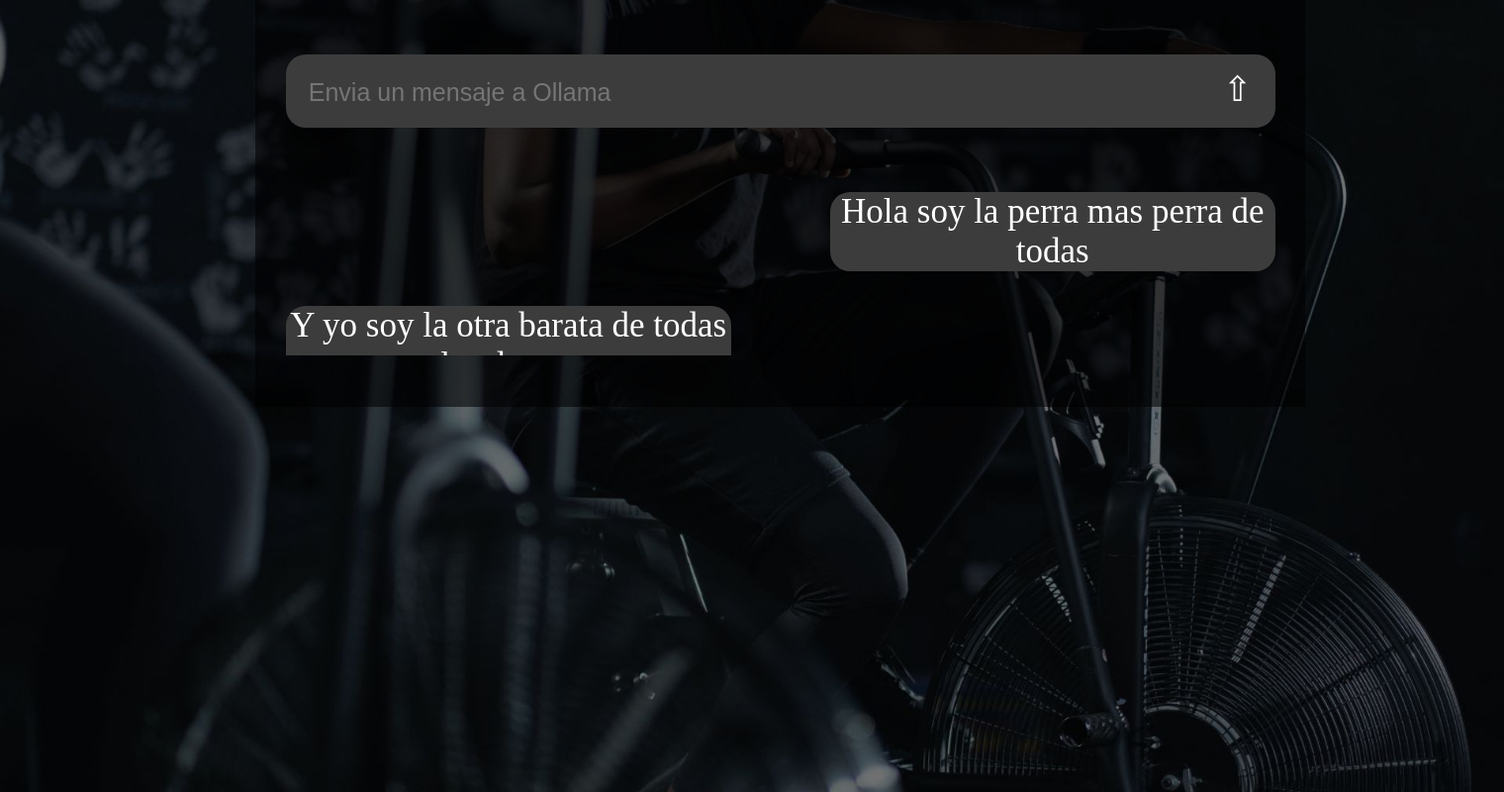
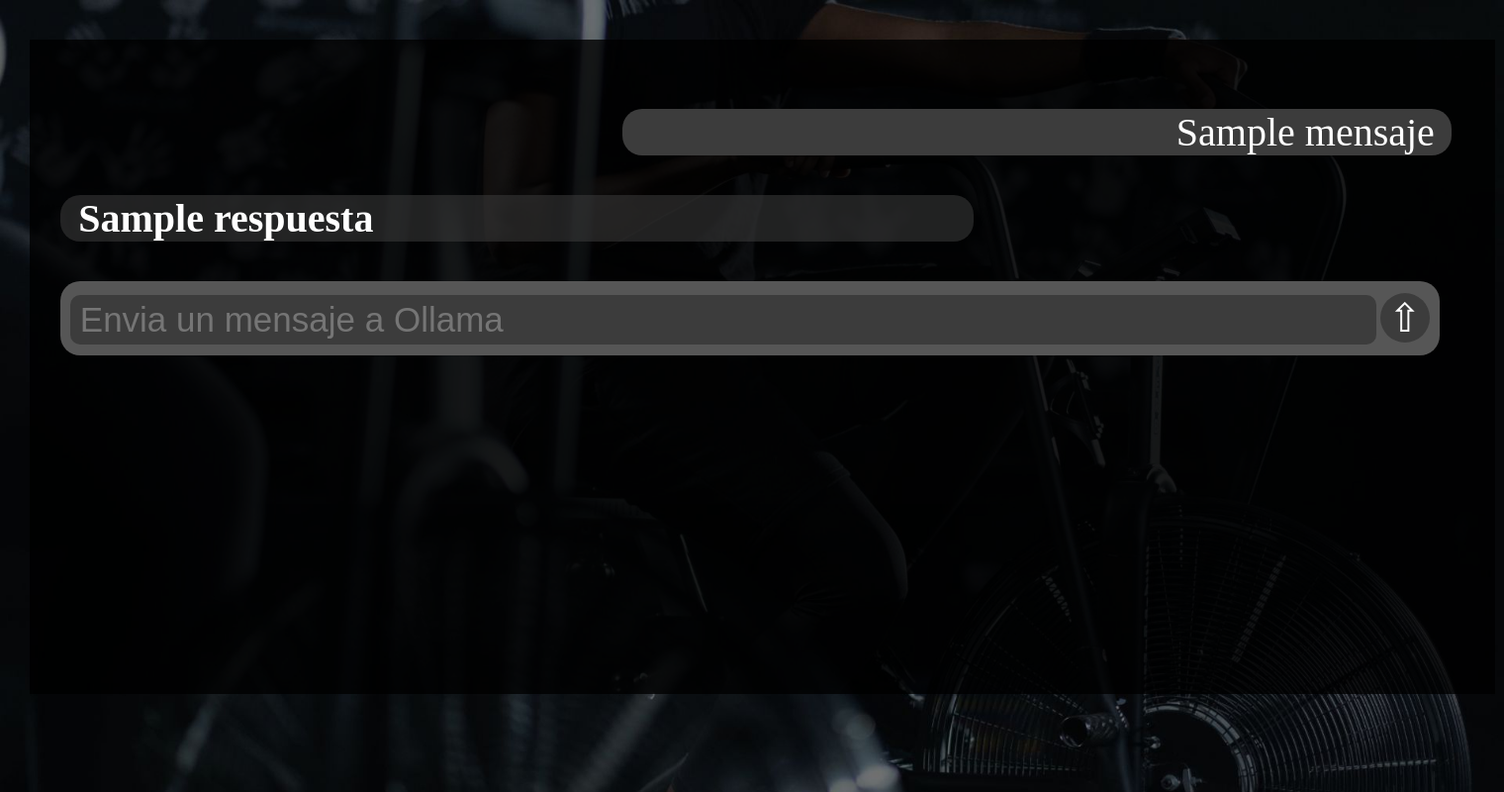
Before and after one commit to David2421b/ProjectGym, a Python web app: template gym/view/Flaskpruebas/templates/Chat.html in a window 1520 px wide. Shown: the whole page at 99% size. Run offline with Jinja, Linux system fonts and the light colour scheme; the template is opened without the code that fills it: most values are stand-ins (such as "Sample title", 1, 10 or a date in 2020).

Commit message:
Refactor chat layout and styles in Chat.html and menu.html

```diff
--- a/gym/view/Flaskpruebas/app.py
+++ b/gym/view/Flaskpruebas/app.py
@@ -79,7 +79,7 @@ class Routelogic:
         if request.method == 'POST':
             mensaje = request.form['message']
             respuesta = Chat_Ollama.chat(mensaje)
-            return render_template('menu.html', mensaje = mensaje, respuesta = respuesta)
+            return render_template('Chat.html', mensaje = mensaje, respuesta = respuesta)
 
 
 
--- a/gym/view/Flaskpruebas/templates/Chat.html
+++ b/gym/view/Flaskpruebas/templates/Chat.html
@@ -15,31 +15,31 @@
 
         .ContainerChat{
             position: absolute;
-            width: 1000px;
-            height: 350px;
-            background-color: rgba(0, 0, 0, 0.558);
-            justify-content: center;
-            align-items: center;
-            left: 17%;
+            top: 5%;
+            width: 1420px;
+            height: 600px;
+            left: 2%;
+            background-color: rgba(0, 0, 0, 0.782);
             padding: 2%;
         }
 
         .Chat{
+            position: fixed;
+            height: 55px;
             padding: 10px;
-            margin-top: 25px;
             display: flex;
             justify-content: center;
             align-items: center;
-            background-color: rgb(60, 60, 60);
+            background-color: rgb(86, 86, 86);
             border-radius: 20px;
-            margin-bottom: 3%;
+            margin-top: 0%;
         }
 
         .Chat input{
             color: white;
             background-color: rgb(60, 60, 60);
-            font-size: 25px;
-            width: 900px;
+            font-size: 35px;
+            width: 1300px;
             height: 30px;
             border-radius: 10px;
             border: none;
@@ -47,7 +47,7 @@
         }
 
         .Chat button{
-            font-size: 35px;
+            font-size: 40px;
             width: 50px;
             height: 50px;
             border-radius: 50%;
@@ -59,36 +59,40 @@
 
         .MesaggeContainer{
             overflow-y: auto;
-            max-height: 200px;
+            max-height: 520px;
         }
 
         #ContP1{
             background-color: rgb(60, 60, 60);
             height: auto;
             border-radius: 20px;
-            margin: 2% 0 2% 55%;
+            margin: 2% 1% 2% 40%;
         }
 
         #p1{
+            margin: 0 2% 0 0;
             color: white;
             right: 0;
-            text-align: center;
-            font-size: 35px;
+            text-align: right;
+            font-size: 40px;
         }
 
         #ContP2{
-            background-color: rgb(60, 60, 60);
+            background-color: rgba(60, 60, 60, 0.559);
             height: auto;
             border-radius: 20px;
-            margin: 2% 55% 2% 0;
+            margin: 2% 35% 2% 0;
         }
 
         #p2{
+            margin: 0 0 0 2%;
             color: white;
             left: 0;
-            text-align: center;
-            font-size: 35px;
+            text-align: left;
+            font-size: 40px;
+            font-weight: bold;
         }
+    </style>
     </style>
 </head>
 
@@ -96,26 +100,25 @@
 <body>
 
     <div class="ContainerChat">
-
-        <div class="Chat">
-            <form method = "POST" action="/chat">
-                <input type="text" name="message" placeholder="Envia un mensaje a Ollama">
-                <button>⇧</button>
-            </form>
-        </div>
-
         <div class="MesaggeContainer">
             <div id="ContP1">
                 <div id="p1">
-                    <p>Hola soy la perra mas perra de todas</p>
+                    <p>{{mensaje}}</p>
                 </div>
             </div>
 
             <div id="ContP2">
                 <div id="p2">
-                    <p>Y yo soy la otra barata de todas las demas</p>
+                    <p>{{respuesta}}</p>
                 </div>
             </div>
+        </div>
+
+        <div class="Chat">
+            <form method = "POST" action="/OllamaChat">
+                <input type="text" name="message" placeholder="Envia un mensaje a Ollama">
+                <button>⇧</button>
+            </form>
         </div>
     </div>
 
--- a/gym/view/Flaskpruebas/templates/menu.html
+++ b/gym/view/Flaskpruebas/templates/menu.html
@@ -94,7 +94,7 @@
 <body>
     <nav class="navigate">
         <a href="">Conocete</a>
-        <a href="">Couach IA</a>
+        <a href="/chat">Couach IA</a>
         <a href="">Rutinas</a>
         <a href="/contact" style="color: red;">Contacto</a>
         <a href="/" style="color: red;">Log out</a>
```
Also changed, not shown: Chat.html (+17 -13 lines).
